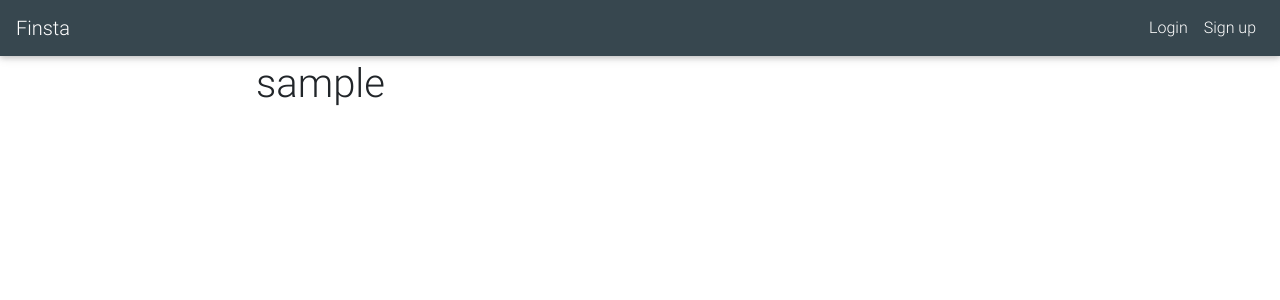
After one commit to mertcanekiz/finsta, a Django app: a page that uses users/templates/users/profile.html in a window 1280 px wide. The commit adds this page. Shown: the top 300 px of the page. Run offline with Django 3.2, Linux system fonts and the light colour scheme; tables that the repository leaves empty hold one stand-in row (values such as "Sample post"); some libraries are stand-ins or nearby versions.

Commit message:
Add profile route and links

```diff
--- a/instagram/templates/instagram/home.html
+++ b/instagram/templates/instagram/home.html
@@ -14,7 +14,7 @@
     <!-- Card content -->
     <div class="card-body">
         <!-- Title -->
-        <h4 class="card-title">{{ post.author.username }}</h4>
+        <a href="{% url 'profile' post.author.username %}"><h4 class="card-title">{{ post.author.username }}</h4></a>
         <!-- Text -->
         <p class="card-text">{{ post.description }}</p>
         <p class="small text-muted">{{ post.date_posted|date }}</p>
--- a/instagram/templates/instagram/layout.html
+++ b/instagram/templates/instagram/layout.html
@@ -48,8 +48,8 @@
                     alt="avatar image" height="35">
                 <span class="ml-2">{{ user.username }}</span>
                 </a>
-                <div class="dropdown-menu dropdown-menu-right ml-auto dropdown-secondary" aria-labelledby="navbarDropdownMenuLink-4">
-                    <a class="dropdown-item" href="{% url 'profile' %}">Profile</a>
+                <div class="dropdown-menu ml-auto dropdown-secondary" aria-labelledby="navbarDropdownMenuLink-4">
+                    <a class="dropdown-item" href="{% url 'profile' user.username %}">Profile</a>
                     <a class="dropdown-item" href="{% url 'logout' %}">Logout</a>
                     <!-- <a class="dropdown-item" href="#">Something else here</a> -->
                 </div>
--- a/instagram_project/settings.py
+++ b/instagram_project/settings.py
@@ -27,6 +27,7 @@ DEBUG = True
 
 ALLOWED_HOSTS = [
     '192.168.137.1',
+    '192.168.208.28',
     'localhost'
 ]
 
@@ -128,3 +129,5 @@ STATIC_URL = '/static/'
 CRISPY_TEMPLATE_PACK = 'bootstrap4'
 
 LOGIN_REDIRECT_URL = 'instagram-home'
+
+LOGIN_URL = 'login'
--- a/instagram_project/urls.py
+++ b/instagram_project/urls.py
@@ -15,7 +15,7 @@ Including another URLconf
 """
 from django.contrib import admin
 from django.contrib.auth import views as auth_views
-from django.urls import path, include
+from django.urls import path, include, re_path
 from users import views as user_views
 from instagram import views as home_views
 
@@ -24,8 +24,7 @@ urlpatterns = [
     path('', home_views.home, name='instagram-home'),
     path('like', home_views.like, name='instagram-like'),
     path('register/', user_views.register, name='register'),
-    path('profile/', user_views.profile, name='profile'),
     path('login/', auth_views.LoginView.as_view(template_name='users/login.html'), name='login'),
-    path('accounts/login/', auth_views.LoginView.as_view(template_name='users/login.html'), name='login'),
     path('logout/', auth_views.LogoutView.as_view(template_name='users/logout.html'), name='logout'),
+    re_path(r'^(?P<username>[-\w]+)/$', user_views.profile, name='profile'),
 ]
--- /dev/null
+++ b/users/templates/users/profile.html
@@ -0,0 +1,7 @@
+{% extends 'instagram/layout.html' %}
+{% load static %}
+{% block content %}
+<h1>{{ view_user.username }}</h1>
+{% endblock content %}
+{% block javascript %}
+{% endblock javascript %}
--- a/users/views.py
+++ b/users/views.py
@@ -1,7 +1,9 @@
 from django.shortcuts import render, redirect
 from django.contrib import messages
+from django.http import HttpResponse
 from .forms import UserRegisterForm
 from .models import Profile
+from django.contrib.auth.models import User
 
 
 def register(request):
@@ -18,5 +20,7 @@ def register(request):
     return render(request, 'users/register.html', {'form': form})
 
 
-def profile(request):
-    return 'profile page'
+def profile(request, **kwargs):
+    username = kwargs['username']
+    user = User.objects.filter(username=username).first()
+    return render(request, 'users/profile.html', {'view_user': user})
```
